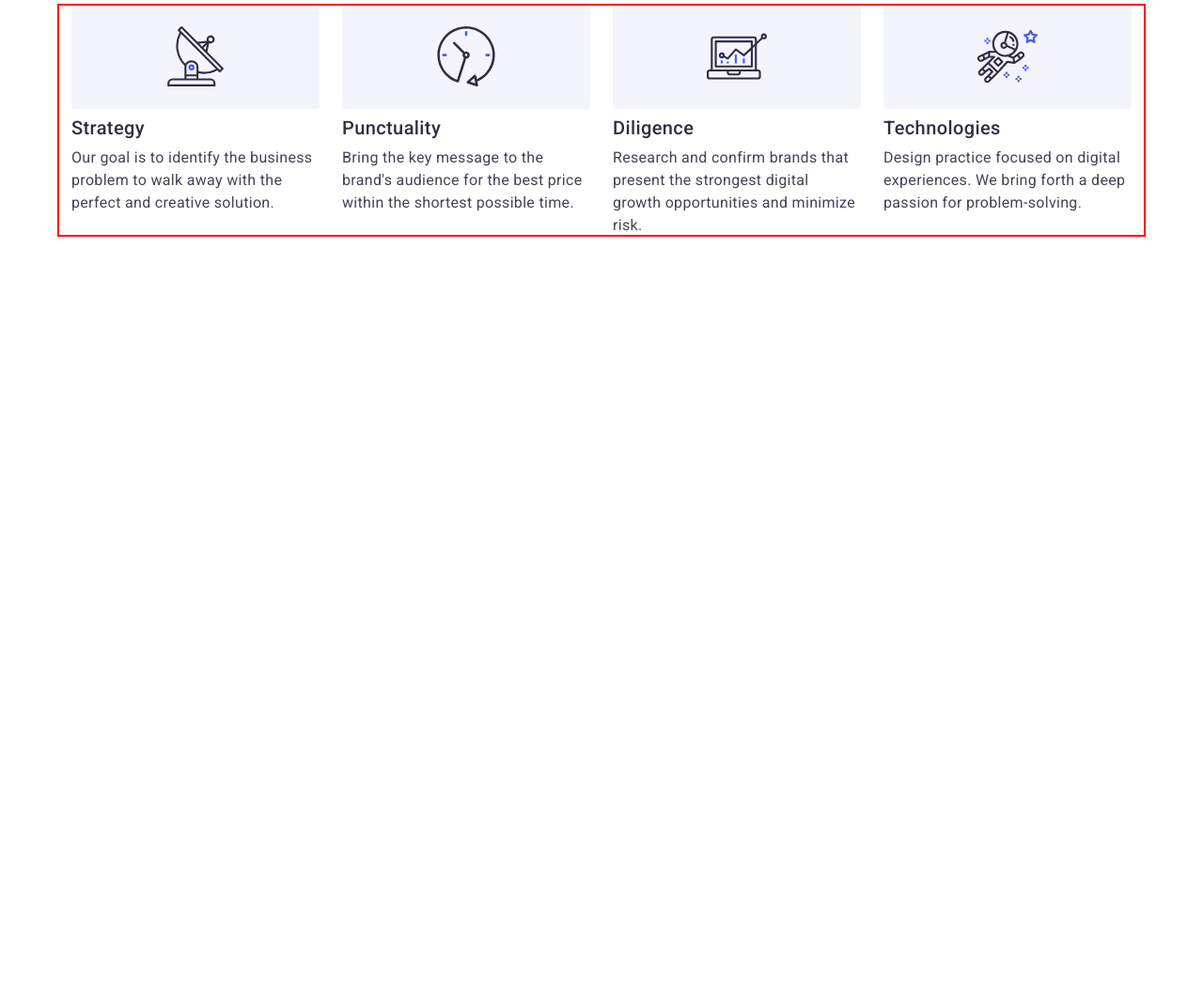
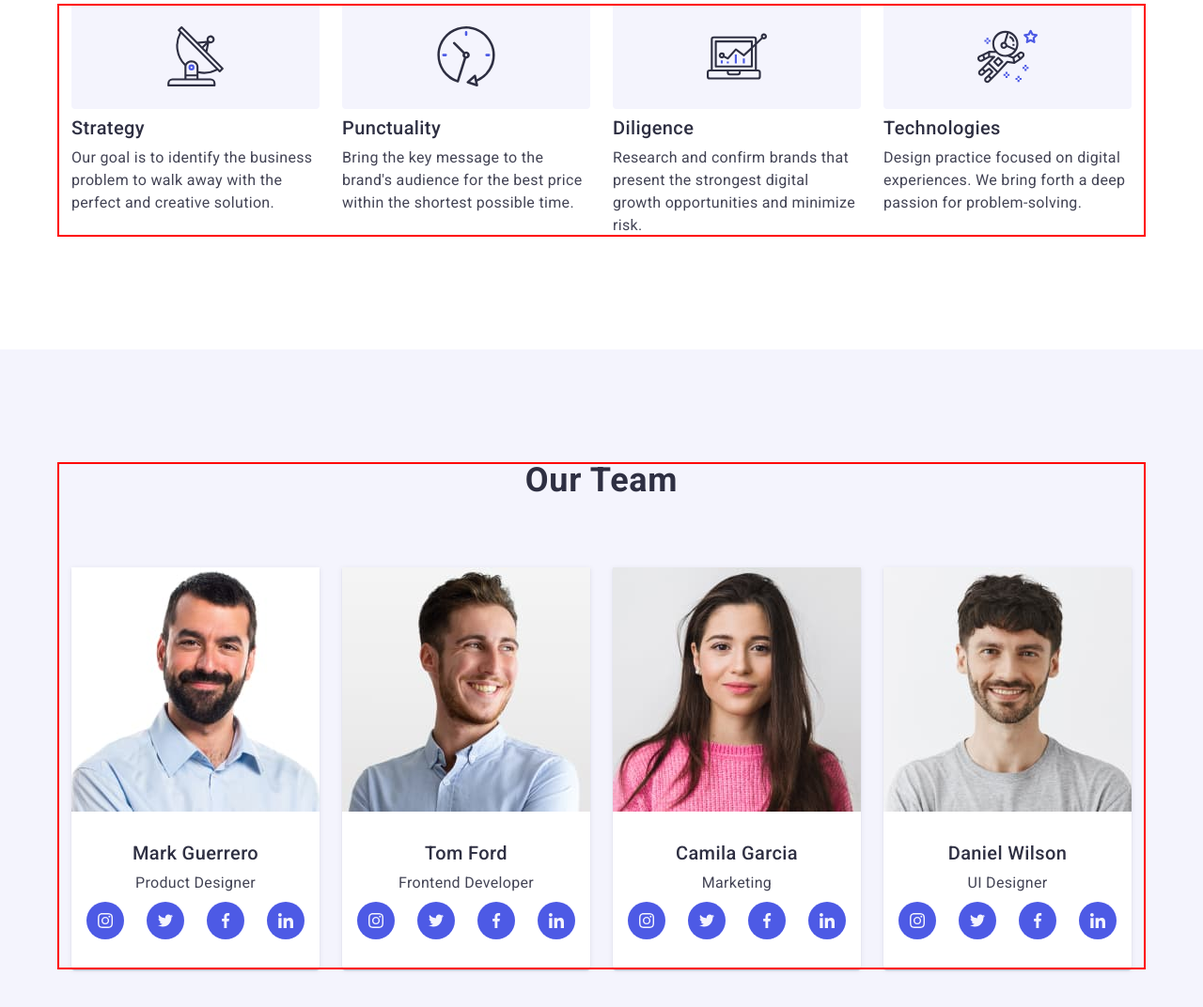
Before and after one commit to OlegShinka/goit-markup-hw-07, a plain HTML site: page index.html in a window 1280 px wide. Shown: the part 716-1788 px from the top of the page at 94% size. Before the commit the page ends 1088 px from the top, so only its background shows below. Drawn offline with nearby package versions, Linux system fonts and the light colour scheme.

Commit message:
add section Team

```diff
--- a/css/style.css
+++ b/css/style.css
@@ -235,7 +235,7 @@ body {
 
 @media only screen and (min-width:1158px) {
   .hero {
-    max-width: 1158px;
+    max-width: 1440px;
 
     padding-top: 188px;
     padding-bottom: 188px;
@@ -448,11 +448,9 @@ body {
   }
 }
 
-
-
 /* features style end */
 
-/* doing style start -----------------------*/
+/* doing style start --------------------------*/
 
 .doing {
   padding-bottom: 120px;
@@ -488,27 +486,61 @@ body {
 
 /* team style start -----------------------------*/
 
+
 .team {
-  padding-top: 120px;
-  padding-bottom: 120px;
+  margin: 0 auto;
+  max-width: 428px;
+
+  padding-top: 96px;
+  padding-bottom: 96px;
+
   background-color: var(--section-bg-color);
+}
+
+@media only screen and (min-width:768px) {
+  .team {
+    max-width: 768px;
+
+  }
+}
+
+@media only screen and (min-width:1158px) {
+  .team {
+    max-width: 1440px;
+
+    padding-top: 120px;
+    padding-bottom: 120px;
+  }
 }
 
 .team-list {
   display: flex;
+  flex-wrap: wrap;
+
+  row-gap: 72px;
+  column-gap: 24px;
+
+  align-items: center;
+  justify-content: center;
+}
+
+@media only screen and (min-width: 768px) {
+  .team-list {
+    row-gap: 64px;
+  }
 }
 
 .team-list-item {
-  margin-right: 24px;
+  /* margin-right: 24px; */
 
   background-color: var(--primary-bg-color);
   border-radius: 0px 0px 4px 4px;
   box-shadow: 0px 1px 6px rgba(46, 47, 66, 0.08), 0px 1px 1px rgba(46, 47, 66, 0.16), 0px 2px 1px rgba(46, 47, 66, 0.08);
 }
 
-.team-list-item:last-child {
+/* .team-list-item:last-child {
   margin-right: 0;
-}
+} */
 
 .team-card-text {
   padding: 32px 0 32px;
--- a/index.html
+++ b/index.html
@@ -122,7 +122,7 @@
         </section> -->
 
         <!-- 4-th section -->
-        <!-- <section class="team">
+        <section class="team">
             <div class="container">
                 <h2 class="team-title">Our Team</h2>
                 <ul class="list team-list">
@@ -268,7 +268,7 @@
                     </li>
                 </ul>
             </div>
-        </section> -->
+        </section>
 
         <!-- section 5-th -->
         <!-- <section class="customers">
```
